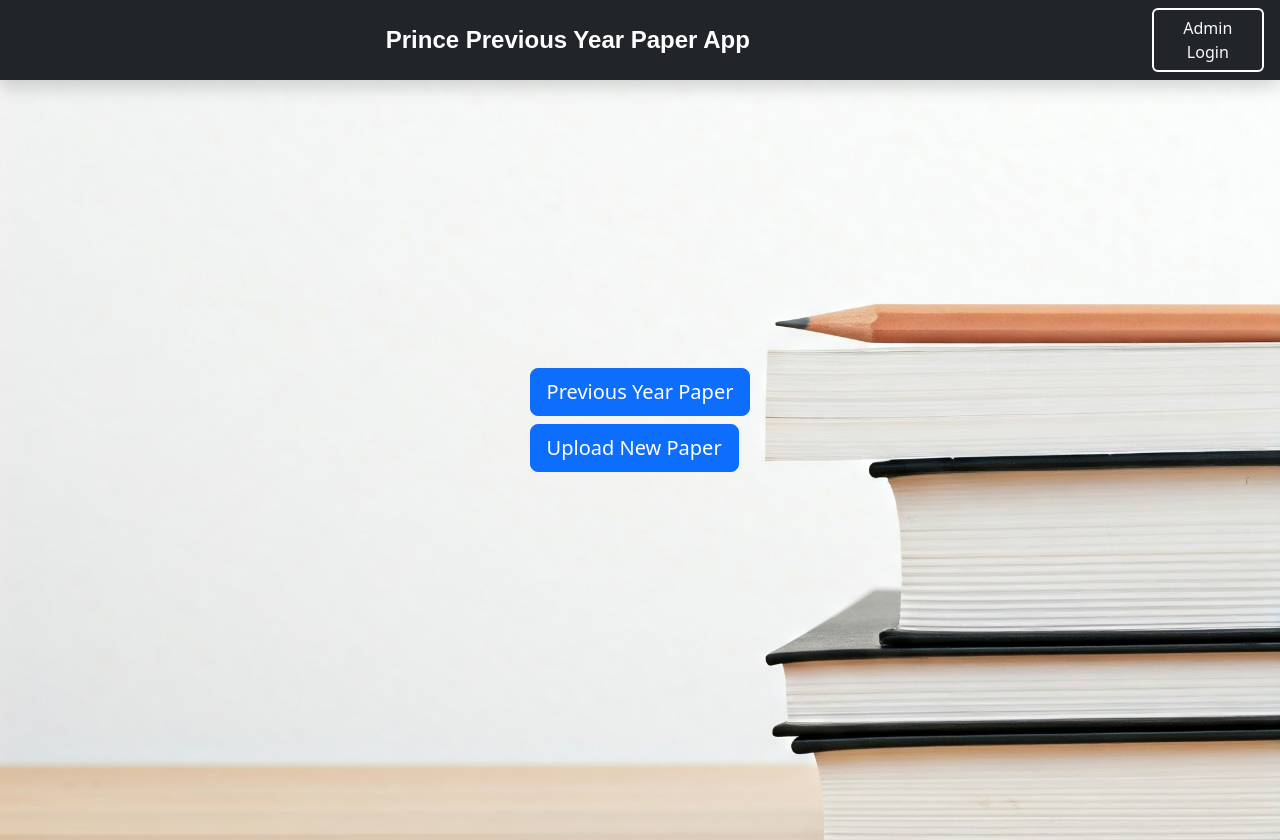
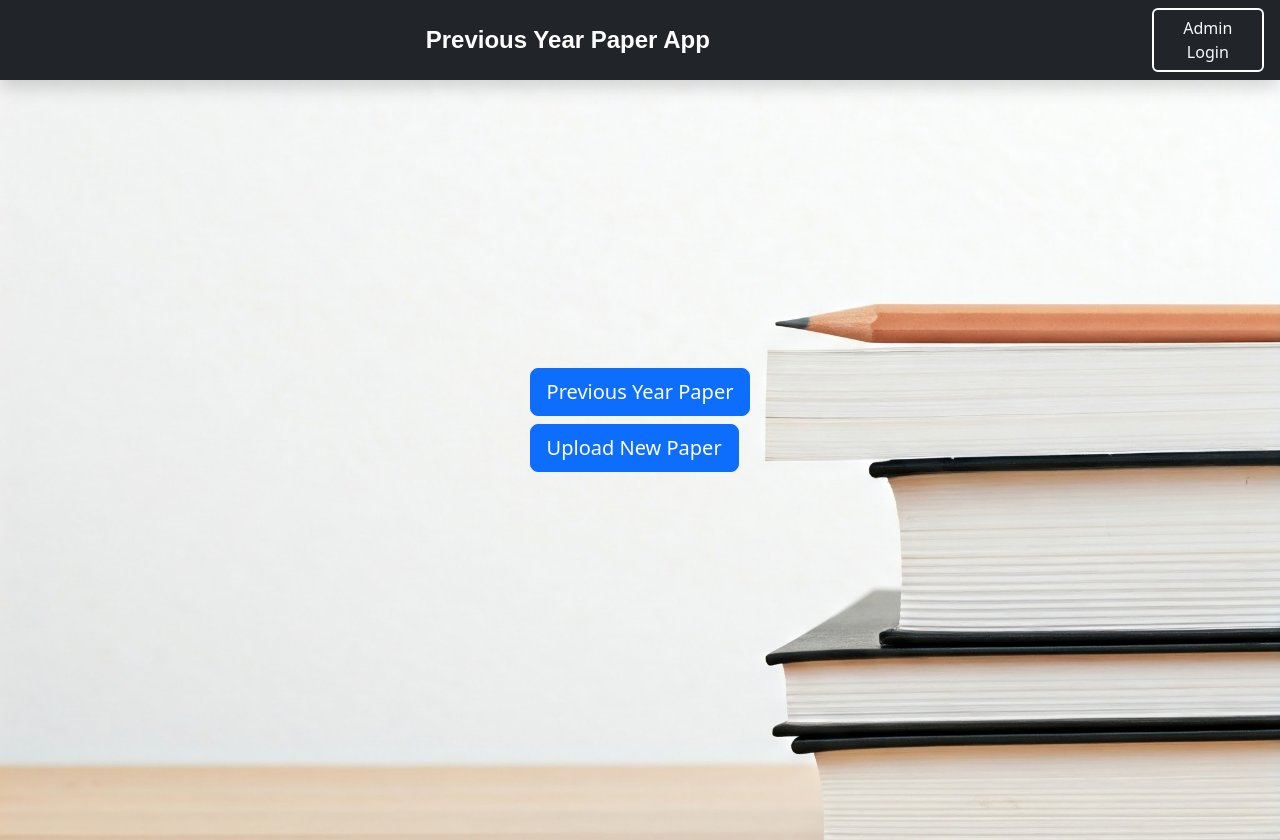
Before and after one commit to shashankshekhar2004/PYQ, a React (Vite) app in the folder frontend/: page / in a window 1280 px wide. Built offline with nearby package versions, Linux system fonts and the light colour scheme.

Commit message:
first commit

```diff
--- a/frontend/src/components/navbar.jsx
+++ b/frontend/src/components/navbar.jsx
@@ -17,7 +17,7 @@ const NAV = () => {
                     className="text-white w-100 text-center fw-bold fs-4"
                     style={{ fontFamily: "'Poppins', sans-serif" }}
                 >
-                    Prince Previous Year Paper App
+                    Previous Year Paper App
                 </Navbar.Brand>
                 <Button
                     onClick={handleAdmin}
```
Also changed, not shown: 1 other file (tests, documents, lock files or other folders).
